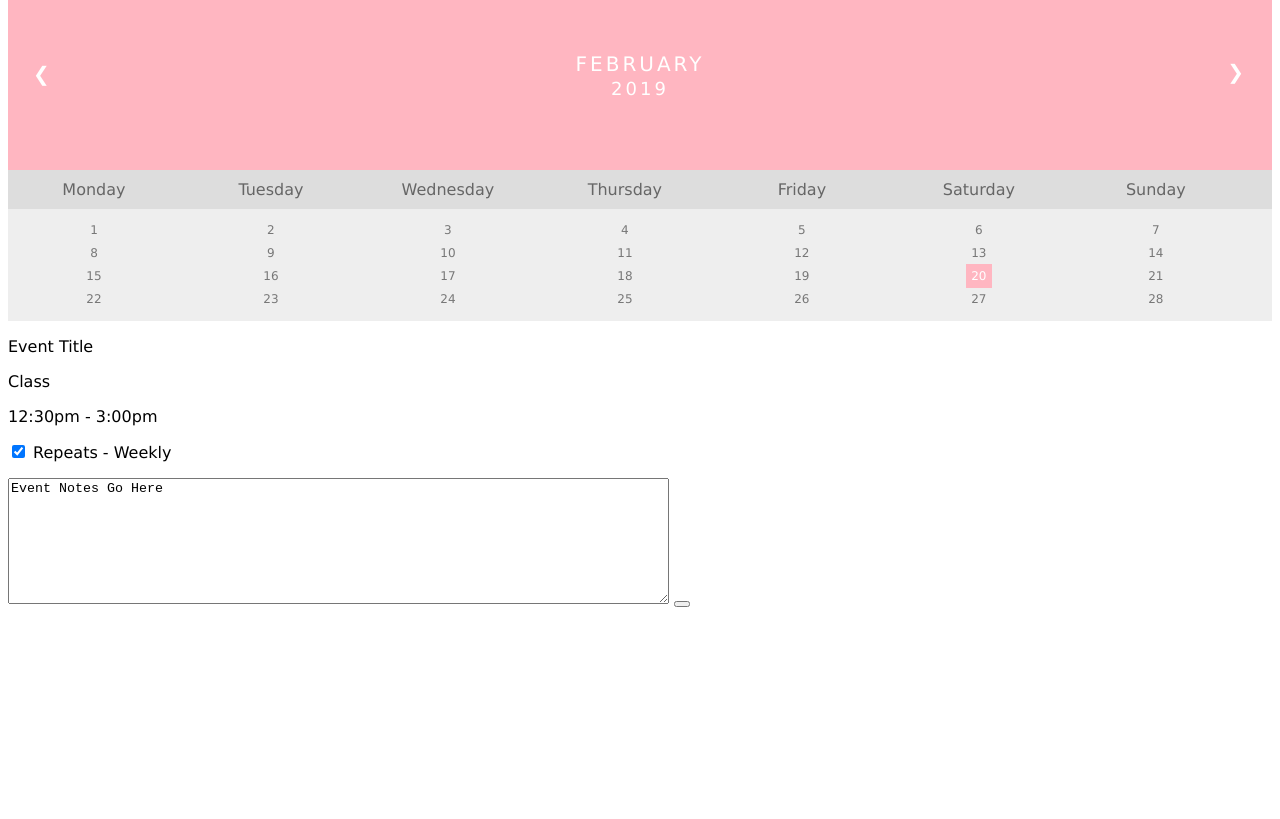
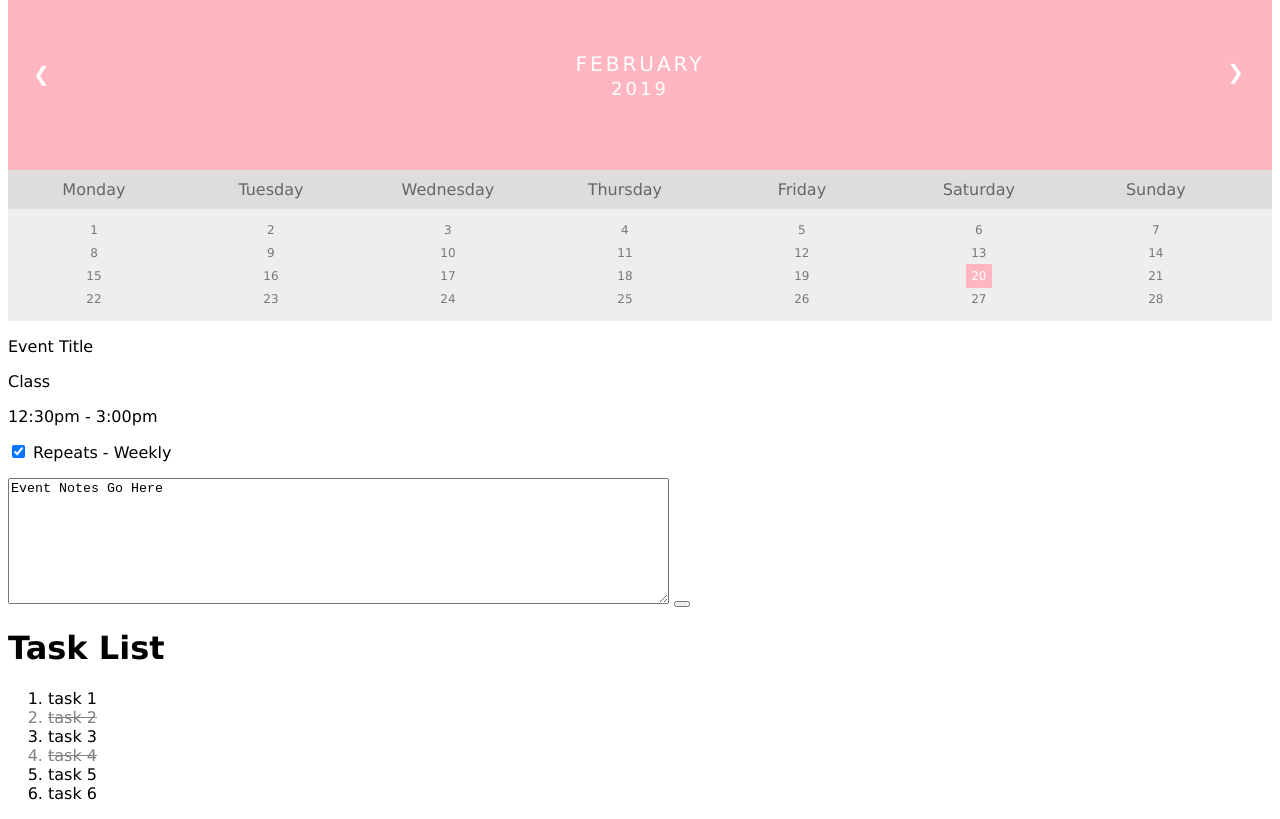
Before and after one commit to smart-calendar-javier-mariia/Smart-calendar, a plain HTML site: page index.html in a window 1280 px wide. Shown: the part 192-1011 px from the top of the page. Before the commit the page ends 808 px from the top, so only its background shows below. Drawn offline with Linux system fonts and the light colour scheme.

Commit message:
inclass work per email
Work done in class as per email from Rocco.

"try building a very quick "to do" list data set (simple, just an array of "task" objects, which each has: id Number, name String, and complete Boolean). Create a quick HTML task list with a class that would apply to completed tasks to strike them out. Then see if you can populate that list with a loop "

I created a new .js file for all the javascript. Also modified the main.css and the index.html

```diff
--- a/css/main.css
+++ b/css/main.css
@@ -81,3 +81,9 @@ body {font-family: Verdana, sans-serif;}
   background: #FFB6C1;
   color: white;
 }
+
+/* IN-CLASS WORK MARCH 6 2019 */
+.taskCompleted {
+  text-decoration: line-through;
+  color: grey;
+}
--- a/index.html
+++ b/index.html
@@ -76,7 +76,23 @@
 
 </div>
 
+<!-- IN-CLASS WORK MARCH 6 2019 -->
+
+<h1>Task List</h1>
+<ol>
+  <li id="task1">one</li>
+  <li id="task2" class="taskCompleted">two</li>
+  <li id="task3">three</li>
+  <li id="task4">four</li>
+  <li id="task5">five</li>
+  <li id="task6">six</li>
+</ol>
+
     <!-- <script src="https://ajax.googleapis.com/ajax/libs/jquery/3.2.1/jquery.min.js"></script> -->
     <script src="js/main.js"></script>
+
+    <!-- BELOW IS FOR IN-CLASS WORK MARCH 6 2019 -->
+    <script src="js/datawork.js"></script>
+
   </body>
 </html>
--- /dev/null
+++ b/js/datawork.js
@@ -0,0 +1,52 @@
+let todolist = [
+  {
+    id: 1 ,
+    name: `task 1` ,
+    complete: false
+  },
+
+  {
+    id: 2 ,
+    name: `task 2` ,
+    complete: true
+  },
+
+  {
+    id: 3 ,
+    name: `task 3` ,
+    complete: false
+  },
+
+  {
+    id: 4 ,
+    name: `task 4` ,
+    complete: true
+  },
+
+  {
+    id: 5 ,
+    name: `task 5` ,
+    complete: false
+  },
+
+  {
+    id: 6 ,
+    name: `task 6` ,
+    complete: false
+  },
+
+
+]
+
+for (var i = 0; i < todolist.length; i++) {
+
+  let currentTask = document.getElementById(`task${todolist[i].id}`);
+
+  currentTask.innerHTML = todolist[i].name;
+
+  if (todolist[i].complete) {
+    currentTask.classList.add("taskCompleted")
+  } else {
+    currentTask.classList.remove("taskCompleted")
+  }
+}
```
